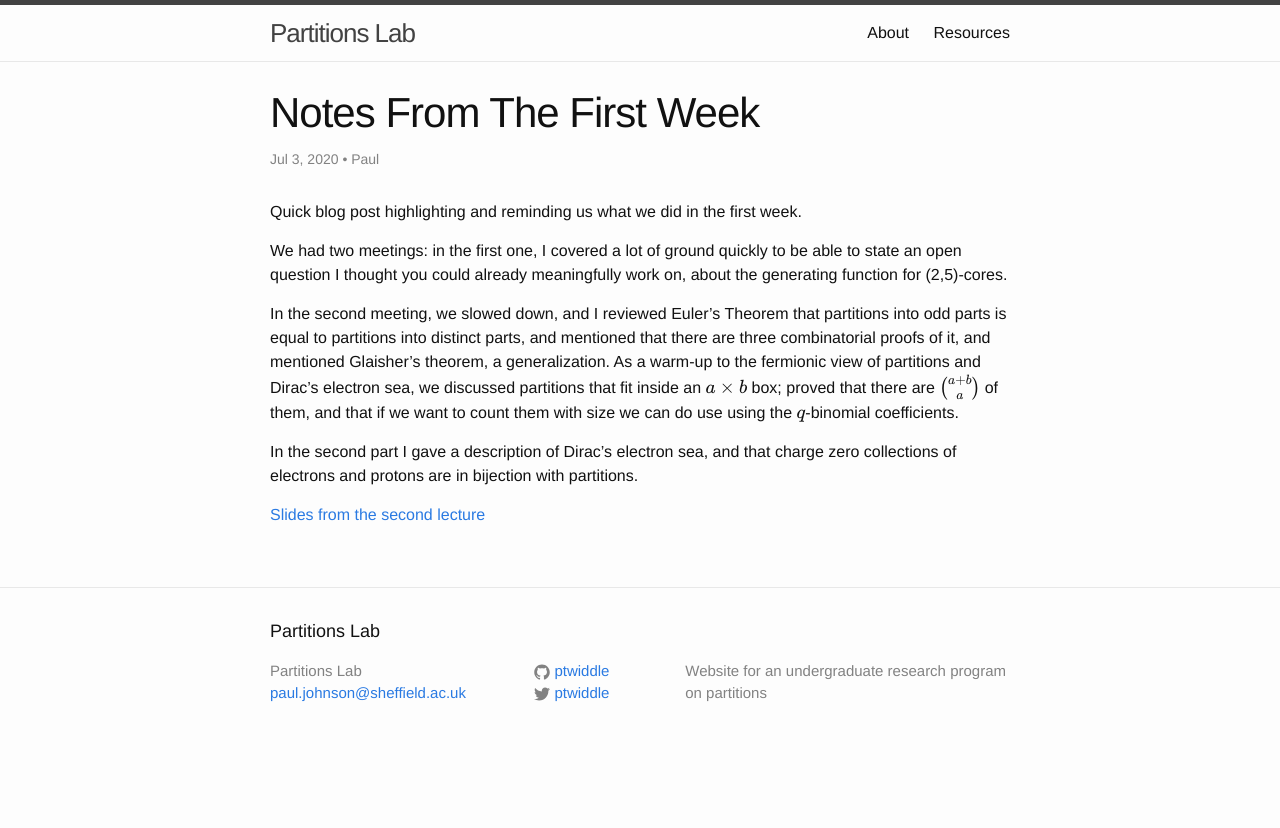
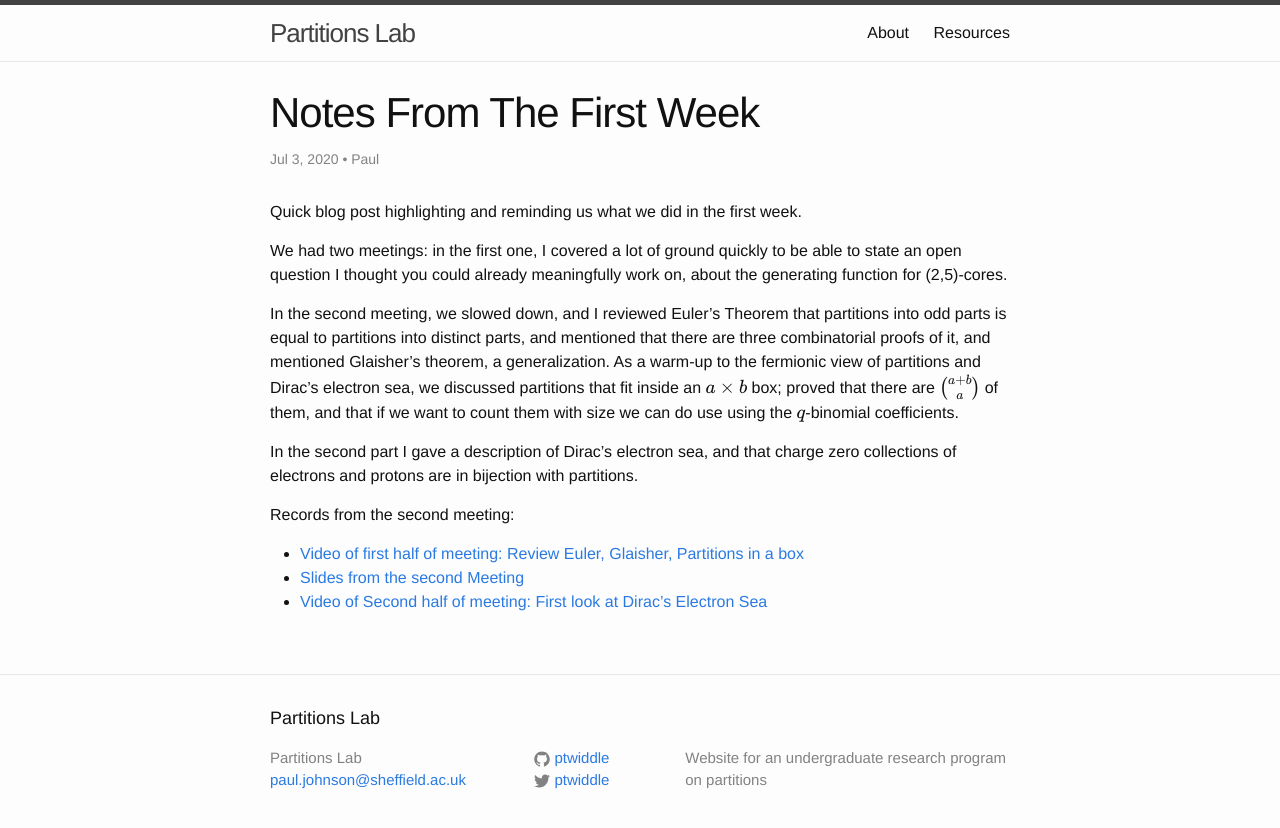
Before and after one commit to ptwiddle/Partitions-Lab, a Jekyll site: the page built from docs/_posts/2020-07-03-First-Week.markdown, in a window 1280 px wide. Shown: the top 828 px of the page. Built offline with Jekyll 4.4.1, drawn with Linux system fonts in a browser that asks for light colours; formulas are drawn with MathJax 3.

```diff
--- a/docs/_config.yml
+++ b/docs/_config.yml
@@ -9,8 +9,8 @@
 title: Partitions Lab
 email: paul.johnson@sheffield.ac.uk
 description: Website for an undergraduate research program on partitions
-# baseurl: "/Partitions-Lab" # the subpath of your site, e.g. /blog
-url: "https://ptwiddle.github.io/Partitions-Lab" # the base hostname & protocol for your site
+baseurl: "/Partitions-Lab" # the subpath of your site, e.g. /blog
+url: "https://ptwiddle.github.io" # the base hostname & protocol for your site
 twitter_username: ptwiddle
 github_username:  ptwiddle
 
--- a/docs/_posts/2020-07-03-First-Week.markdown
+++ b/docs/_posts/2020-07-03-First-Week.markdown
@@ -9,9 +9,16 @@ Quick blog post highlighting and reminding us what we did in the first week.
 
 We had two meetings: in the first one, I covered a lot of ground quickly to be able to state an open question I thought you could already meaningfully work on, about the generating function for (2,5)-cores.
 
+
+
+
+
 In the second meeting, we slowed down, and I reviewed Euler's Theorem that partitions into odd parts is equal to partitions into distinct parts, and mentioned that there are three combinatorial proofs of it, and mentioned Glaisher's theorem, a generalization.  As a warm-up to the fermionic view of partitions and Dirac's electron sea, we discussed partitions that fit inside an $a\times b$ box; proved that there are $\binom{a+b}{a}$ of them, and that if we want to count them with size we can do use using the $q$-binomial coefficients.
 
 
 In the second part I gave a description of Dirac's electron sea, and that charge zero collections of electrons and protons are in bijection with partitions.
 
-[Slides from the second lecture](/LaTeX/SecondMeeting.pdf)
+Records from the second meeting:
+ - [Video of first half of meeting: Review Euler, Glaisher, Partitions in a box](https://eu-lti.bbcollab.com/recording/68fb53850aaa4dbbaf0715e1b0233cff)
+ - [Slides from the second Meeting](/Partitions-Lab/LaTeX/SecondMeeting.pdf)
+ - [Video of Second half of meeting: First look at Dirac's Electron Sea](https://eu-lti.bbcollab.com/recording/079b842754b74a07a1e0f6ec9b7b20f6)
```
Also changed, not shown: docs/resources.md (+12 -0 lines).
